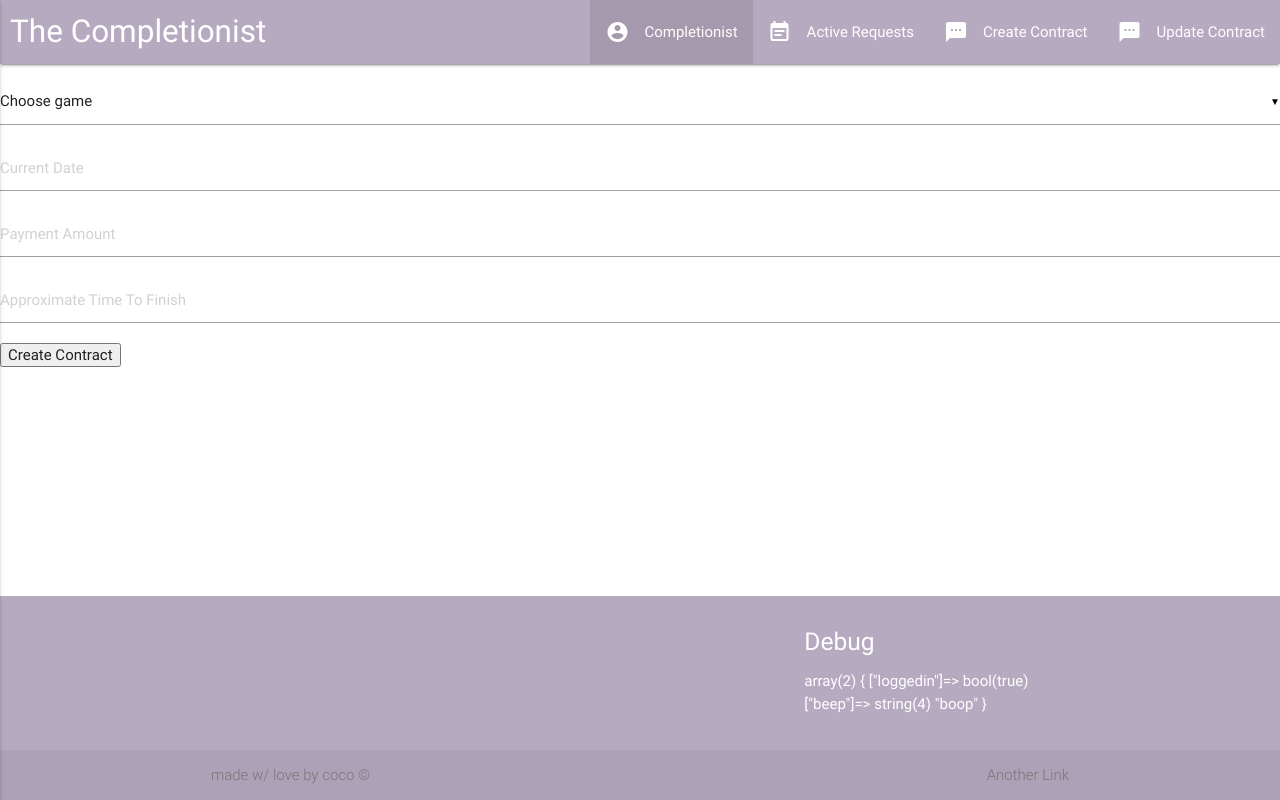
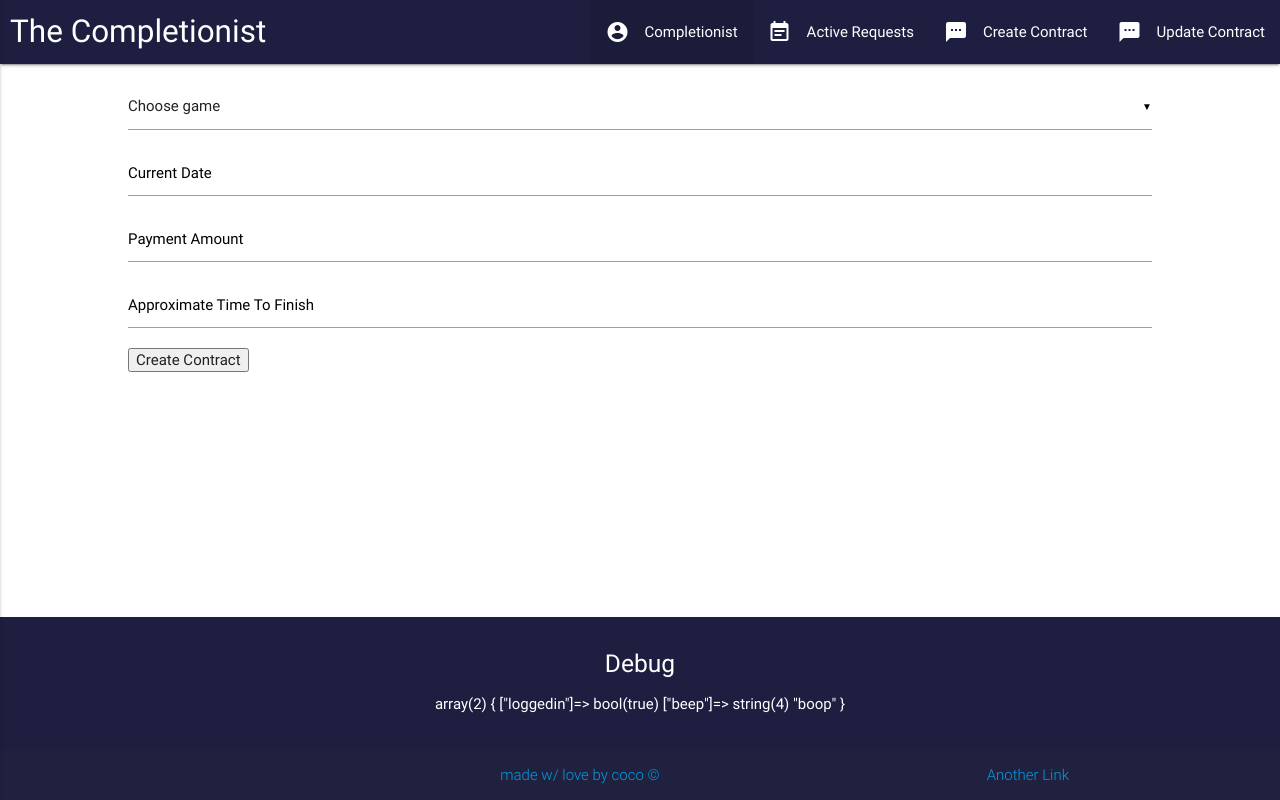
Before and after one commit to chloechantelle/completionist, a PHP site: page /model/Contract.php in a window 1280 px wide. Run offline with PHP 8.4, Linux system fonts and the light colour scheme; data comes from the database, SQL or seed files in the repository; some libraries are stand-ins or nearby versions.

Commit message:
:haircut: Changed styling

```diff
--- a/view/style.css
+++ b/view/style.css
@@ -1,24 +1,25 @@
-colors*/
+/*colors*/
 .pink-text.text-lighten-3 {
-    color: #b6aac1 !important;
+    color: #1e1f40 !important;
 }
 
 .btn-floating, .btn, .btn-large, .btn-large:hover, .btn:hover {
     color: #fff;
-    background-color: #b6aac1;
+    background-color: #1e1f40;
 }
 
 .main {
-	background: url("img/sample.png");
+	background: url("img/stars.png");
 	background-size: cover;
 	/*min-height: 400px;*/
-	padding: 40px;
+	padding: 100px 60px 60px 60px;
+	color: #fff;
 }
 
 /*nav*/
 
 nav, .page-footer {
-	background: #b6aac1;
+	background: #1e1f40;
 	/*text-align: left;*/
 }
 
@@ -78,7 +79,48 @@
 	font-size: 20px;
 }
 
+/*contact*/
+
+.contact {
+	position: fixed;
+	bottom: 50px;
+	right: 50px;
+}
+
+.contact:active {
+	background: #b6aac1;
+}
+
+.btn-floating.btn-large i {
+	font-size: 35px;
+ 	margin-left: -9px;
+ 	line-height: 39px;
+}
+
 /*requests*/
+
+.contract {
+	width: 80%;
+	margin: 20px auto;
+}
+
+.submit {
+	text-align: center;
+}
+
+.submit .btn-large {
+	font-size: 20px;
+	text-transform: none;
+	height: 45px;
+}
+
+input::placeholder {
+	color: #000 !important;
+}
+
+.error {
+	color: red;
+}
 
 .request {
 	/*background: #eee;*/
@@ -98,6 +140,34 @@
 	color: #222;
 }
 
+/*message*/
+
+.message {
+	margin: 50px auto;
+	/*text-align: center;*/
+	background: #ddd;
+	padding: 40px;
+	width: 80%;
+}
+
+/*log out*/
+
+.logout {
+	margin: 0 auto;
+	/*text-align: center;*/
+	/*background: #ddd;*/
+	padding: 40px;
+	width: 80%;
+}
+
+.logout h1 {
+	font-size: 25px;
+}
+
+.logout p {
+	font-size: 20px;
+}
+
 /*sticky footer*/
 body {
     display: flex;
@@ -110,9 +180,18 @@
   }
 
 /* <3 */
-footer .luv {
+.luv a {
     text-align: center;
-    color: #777;
+    color: #aaa;
+}
+
+.container {
+text-align: center;
+}
+
+.row .col.l4, .row .col.offset-l2 {
+width: 100%;
+margin: 0 auto;
 }
 
 footer .luv::before, footer .luv::after {
```
